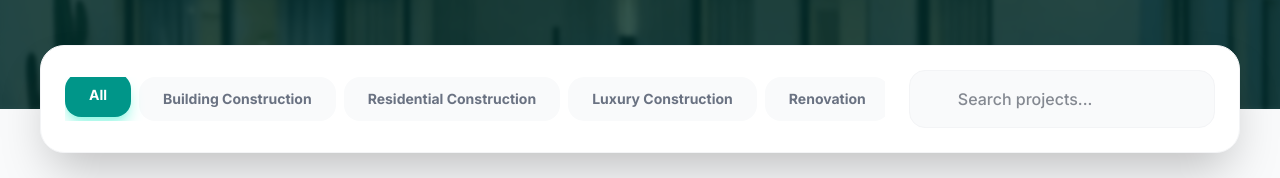
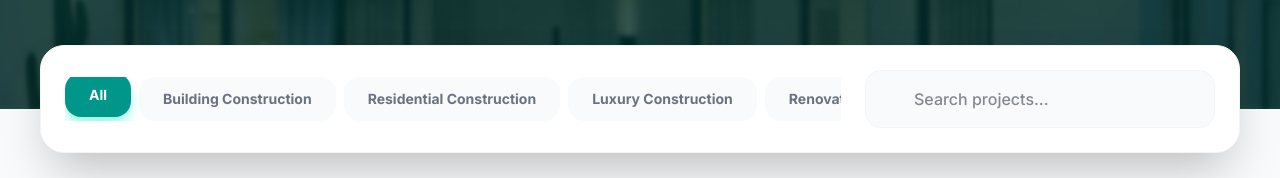
Before and after one commit to divinecode-HQ/divine-homes, a React (Vite) app: page /projects in a window 1280 px wide. Shown: the part 528-706 px from the top of the page. Built offline with nearby package versions, Linux system fonts and the light colour scheme; some icons are missing.

Commit message:
I have fixed the search bar responsiveness in Projects.tsx .

```diff
--- a/src/pages/Projects.tsx
+++ b/src/pages/Projects.tsx
@@ -91,7 +91,7 @@ function Projects() {
             </div>
 
             {/* Search Bar */}
-            <div className="relative group min-w-[300px]">
+            <div className="relative group w-full lg:min-w-[350px] lg:w-auto">
               <Icon
                 icon="mdi:magnify"
                 className="absolute left-4 top-1/2 -translate-y-1/2 text-gray-400 group-focus-within:text-teal-600 transition-colors text-xl"
```
